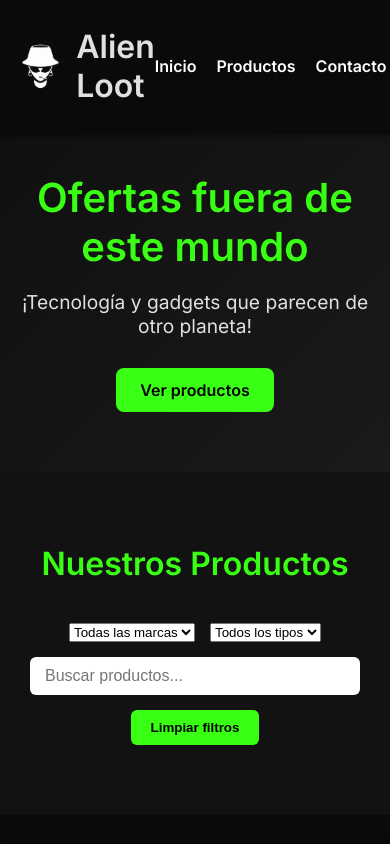
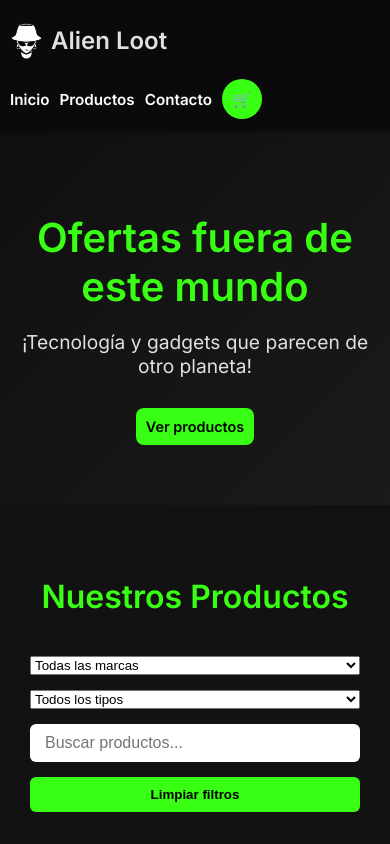
Before and after one commit to EzequielGonzalez39/AlienLoot, a plain HTML site: page index.html in a window 390 px wide. Shown: the top 844 px of the page. Drawn offline with Linux system fonts and the light colour scheme; no server answers.

Commit message:
Ajustes responsive para móvil y 2 productos por fila

```diff
--- a/assets/styles.css
+++ b/assets/styles.css
@@ -386,3 +386,86 @@ footer {
   background-color: #333;
   color: #e0e0e0;
 }
+
+
+
+/* aca va lo nuevo */
+
+/* Ajustes para pantallas móviles */
+@media (max-width: 768px) {
+
+  /* Header compacto */
+  .header-container {
+    flex-direction: column;
+    align-items: flex-start;
+    padding: 10px;
+  }
+
+  .logo-title {
+    gap: 8px;
+  }
+
+  .logo {
+    height: 40px;
+  }
+
+  .logo-title h1 {
+    font-size: 1.5rem;
+  }
+
+  /* Menú vertical */
+  .nav-links {
+    flex-wrap: wrap;
+    gap: 10px;
+    margin-top: 8px;
+  }
+
+  .nav-links li a {
+    font-size: 0.95rem;
+  }
+
+  /* Padding general para que no pegue al borde */
+  body {
+    padding-top: 120px; /* aumenta un poco porque el header es más alto en mobile */
+  }
+
+  /* Filtros apilados */
+  .filtros-container {
+    flex-direction: column;
+    align-items: stretch;
+    padding: 0 10px;
+  }
+
+  .filtros-container select,
+  .filtros-container input,
+  .filtros-container button {
+    width: 100%;
+    max-width: none;
+  }
+
+  /* Grid: dos productos por fila en móvil */
+  .grid-productos {
+    grid-template-columns: repeat(2, 1fr);
+    gap: 15px;
+  }
+
+  /* Ajuste de producto para que quepan dos por fila */
+  .producto img {
+    height: 140px;
+  }
+
+  .producto h4 {
+    font-size: 1rem;
+  }
+
+  .producto p {
+    font-size: 0.9rem;
+  }
+
+  /* Botones más compactos */
+  .btn,
+  .agregar-carrito {
+    padding: 10px;
+    font-size: 0.9rem;
+  }
+}
```
